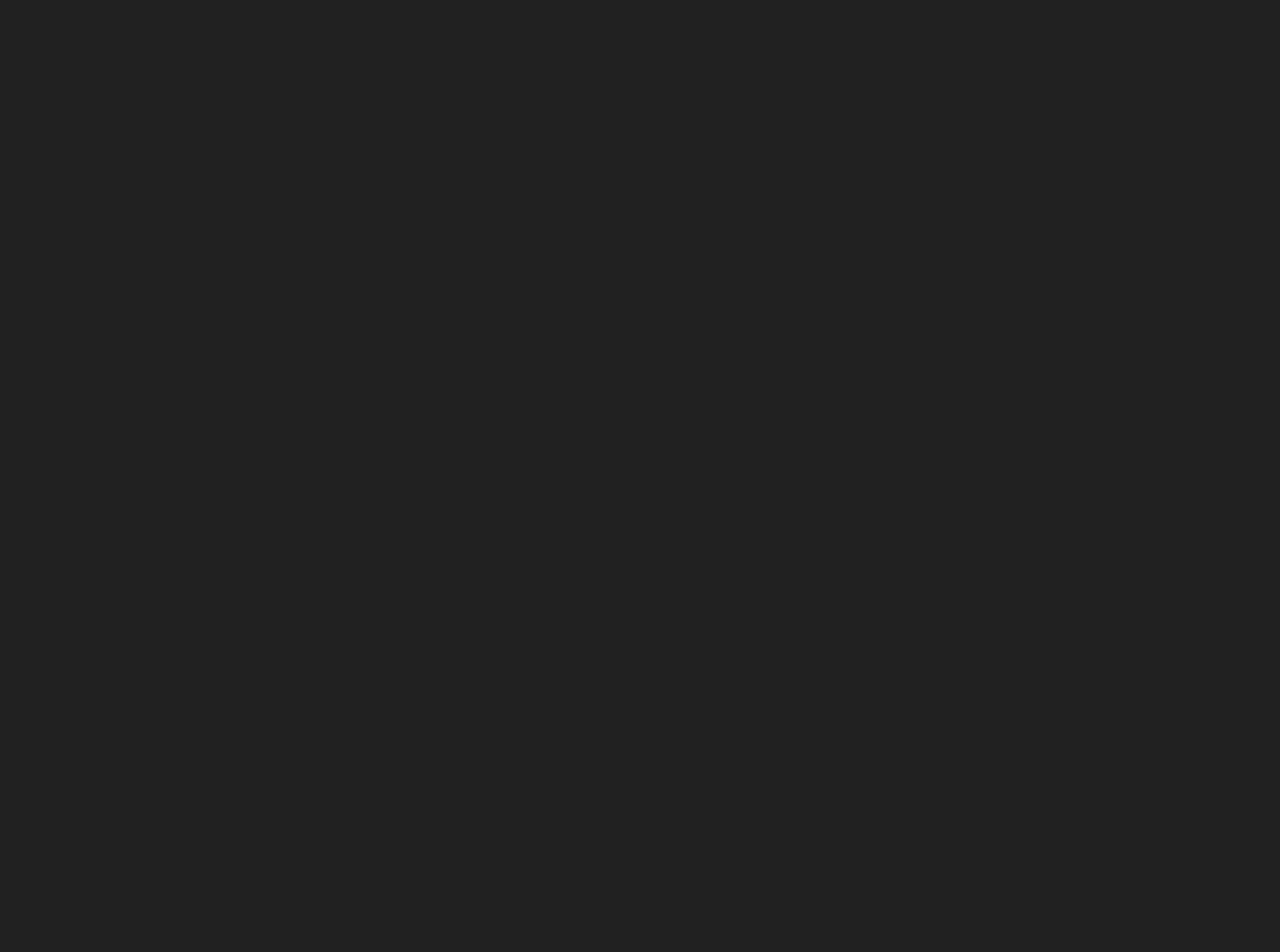
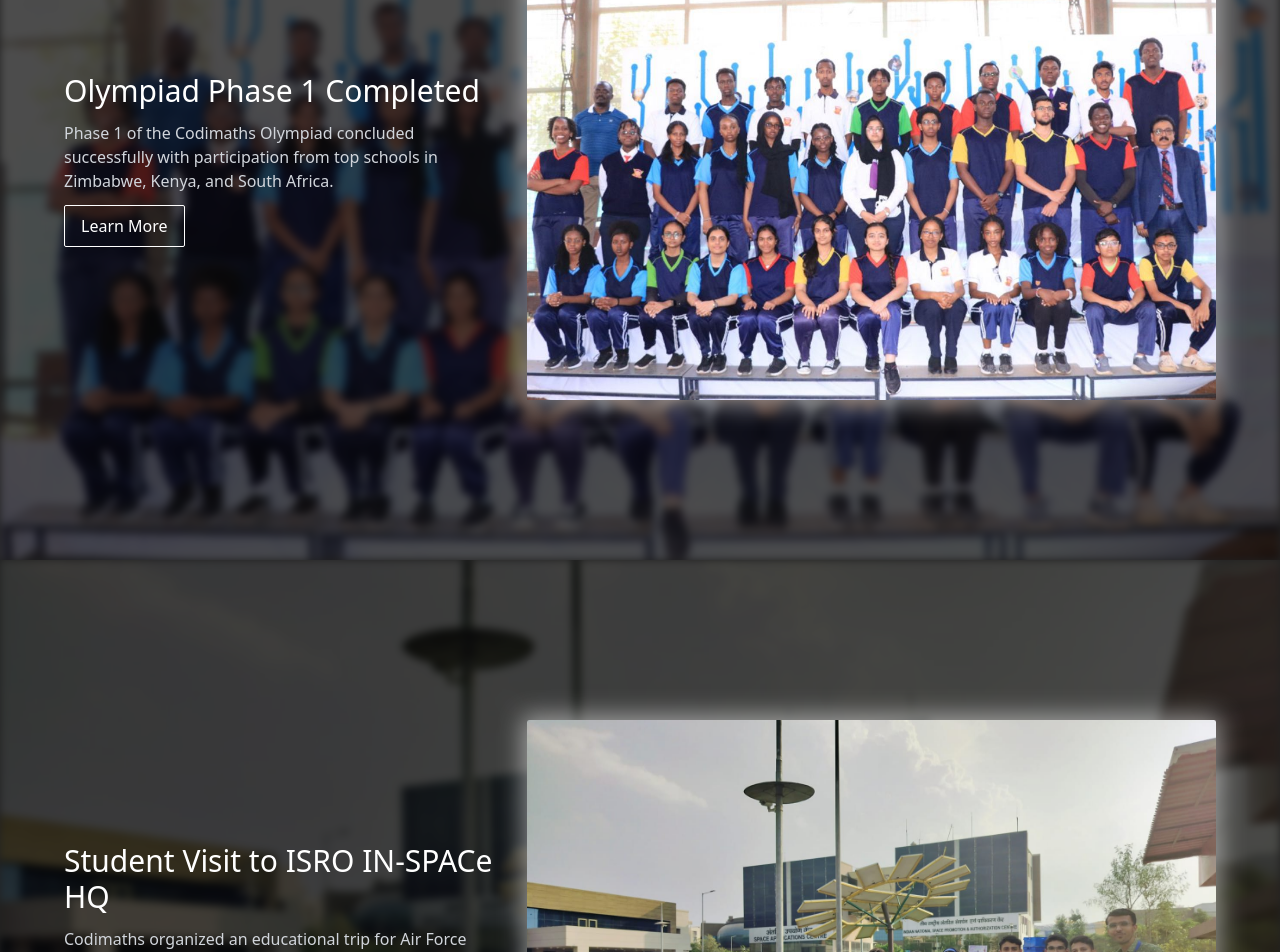
Before and after one commit to Arsh-Quadri/CodiMaths, a Next.js app: page /events in a window 1280 px wide. Shown: the part 1840-2792 px from the top of the page. Before the commit the page ends 1700 px from the top, so only its background shows below. Built offline with nearby package versions, Linux system fonts and the light colour scheme; no server answers.

Commit message:
events added

```diff
--- a/app/(root)/events/page.jsx
+++ b/app/(root)/events/page.jsx
@@ -2,6 +2,8 @@
 import EventSection from "../../../components/EventSection";
 import event1 from "../../../public/assets/event1.jpeg";
 import event2 from "../../../public/assets/event2.jpg";
+import event3 from "../../../public/assets/event3.jpeg";
+import event4 from "../../../public/assets/event4.jpeg";
 
 const EventsPage = () => {
   const events = [
@@ -16,6 +18,18 @@
       image: event2,
       link: "/events/mars-exploration",
       desc: "Codimaths signed an MOU with IEEE AESS Gujarat Chapter",
+    },
+    {
+      title: "Olympiad Phase 1 Completed",
+      image: event3,
+      link: "/events/phase-1-schools", // new event page
+      desc: "Phase 1 of the Codimaths Olympiad concluded successfully with participation from top schools in Zimbabwe, Kenya, and South Africa.",
+    },
+    {
+      title: "Student Visit to ISRO IN-SPACe HQ",
+      image: event4,
+      link: "/events/student-isro-visit",
+      desc: "Codimaths organized an educational trip for Air Force School students to ISRO’s IN-SPACe headquarters, inspiring young minds through real-world space exploration insights.",
     },
   ];
 
--- a/components/EventSection.jsx
+++ b/components/EventSection.jsx
@@ -14,7 +14,7 @@
       />
 
       {/* Overlay Content */}
-      <div className="relative z-10 flex flex-col md:flex-row items-center justify-between h-full px-6 md:px-16 animate-fadeInUp">
+      <div className="relative z-10 flex flex-col md:flex-row items-center justify-between h-full px-6 md:px-16 animate-fadeInUp gap-5">
         {/* Left Part */}
         <div className="text-white flex flex-col justify-center h-full md:w-1/2 text-center md:text-left">
           <h2 className="text-2xl md:text-3xl font-medium mb-3">{title}</h2>
```
Also changed, not shown: public/assets/event3.jpeg (added), public/assets/event4.jpeg (added).
